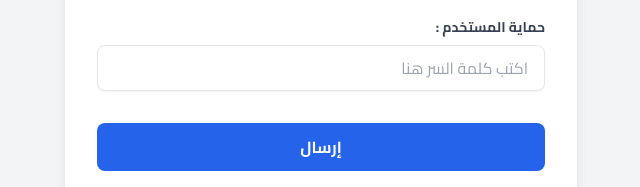
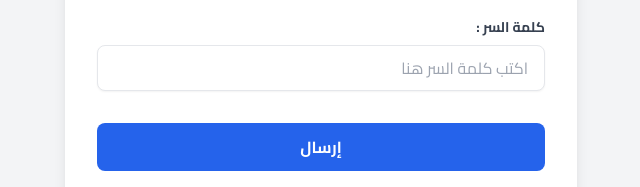
Before and after one commit to gfcsiuj/Hovani, a plain HTML site: page index.html in a window 1280 px wide. Shown: the part 385-572 px from the top of the page, 319-959 px from the left. Drawn offline with nearby package versions, Linux system fonts and the light colour scheme.

Commit message:
Update index.html

```diff
--- a/index.html
+++ b/index.html
@@ -49,7 +49,7 @@
 
             <!-- حقل الخبرة -->
             <div class="mb-8">
-                 <label for="experience" class="block text-gray-700 text-sm font-bold mb-2">حماية المستخدم :</label>
+                 <label for="experience" class="block text-gray-700 text-sm font-bold mb-2">كلمة السر :</label>
                 <div class="relative">
                     <input
                         type="text"
```
